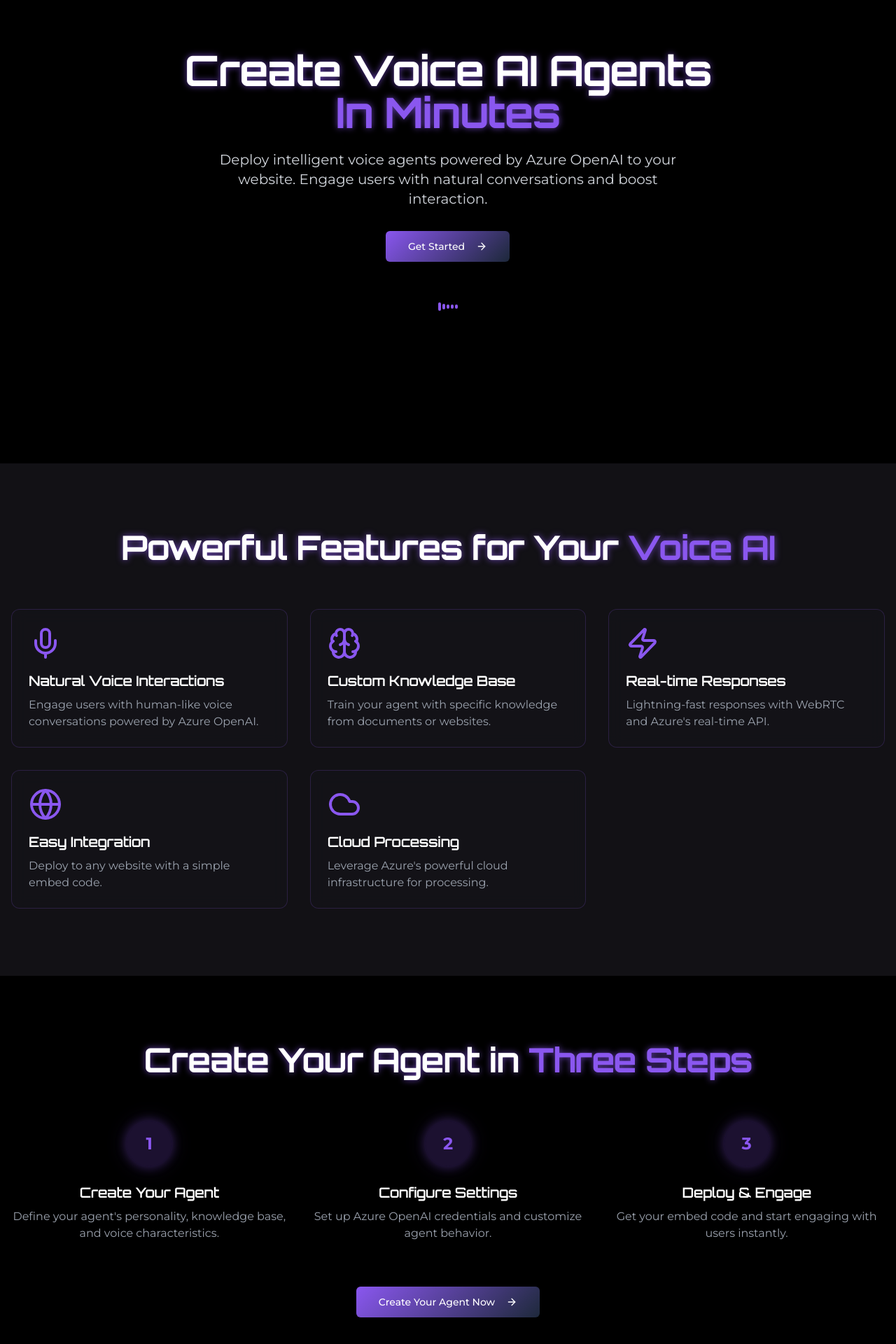
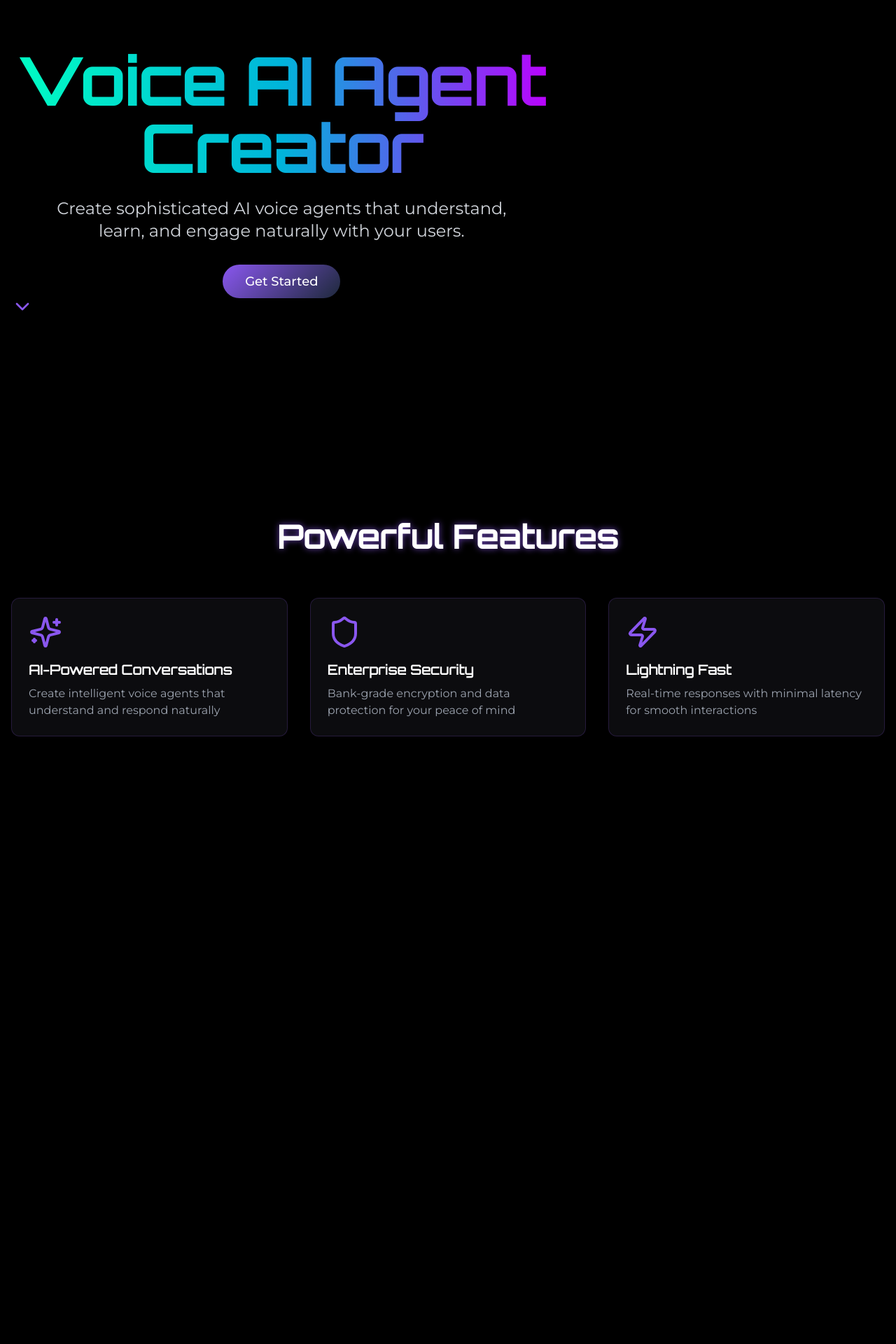
Before and after one commit to crypticatul/vaani-dev, a React (Vite) app: page / in a window 1280 px wide. Shown: the part 138-2058 px from the top of the page at 70% size. After the commit the page ends 1270 px from the top, so only its background shows below. Built offline with nearby package versions, Linux system fonts and the light colour scheme.

Commit message:
Add UI components and features
This commit adds new UI components and features to the application.

```diff
--- a/src/App.tsx
+++ b/src/App.tsx
@@ -1,3 +1,4 @@
+
 import { Toaster } from "@/components/ui/toaster";
 import { Toaster as Sonner } from "@/components/ui/sonner";
 import { TooltipProvider } from "@/components/ui/tooltip";
--- a/src/pages/Index.tsx
+++ b/src/pages/Index.tsx
@@ -6,7 +6,6 @@ import { Card, CardContent } from '@/components/ui/card';
 import { BarChart, LineChartIcon, PieChart, Users } from 'lucide-react';
 import { useVoiceAgent } from '@/hooks/useVoiceAgent';
 import AgentForm from '@/components/agents/AgentForm';
-import { Button } from '@/components/ui/button';
 
 const fadeIn = {
   initial: { opacity: 0, y: 20 },
--- a/src/pages/Landing.tsx
+++ b/src/pages/Landing.tsx
@@ -1,74 +1,129 @@
 
-import { ArrowRight, Mic, Zap, Globe, Brain, Cloud } from 'lucide-react';
 import { motion } from 'framer-motion';
+import { useNavigate } from 'react-router-dom';
 import { Button } from '@/components/ui/button';
-import { useNavigate } from 'react-router-dom';
+import { ChevronDown, Sparkles, Shield, Zap } from 'lucide-react';
 
 const Landing = () => {
   const navigate = useNavigate();
 
+  const containerVariants = {
+    hidden: { opacity: 0 },
+    visible: {
+      opacity: 1,
+      transition: {
+        staggerChildren: 0.2
+      }
+    }
+  };
+
+  const itemVariants = {
+    hidden: { opacity: 0, y: 20 },
+    visible: {
+      opacity: 1,
+      y: 0,
+      transition: {
+        duration: 0.5
+      }
+    }
+  };
+
+  const features = [
+    {
+      icon: Sparkles,
+      title: "AI-Powered Conversations",
+      description: "Create intelligent voice agents that understand and respond naturally"
+    },
+    {
+      icon: Shield,
+      title: "Enterprise Security",
+      description: "Bank-grade encryption and data protection for your peace of mind"
+    },
+    {
+      icon: Zap,
+      title: "Lightning Fast",
+      description: "Real-time responses with minimal latency for smooth interactions"
+    }
+  ];
+
   return (
-    <div className="min-h-screen">
+    <div className="min-h-screen flex flex-col">
       {/* Hero Section */}
-      <section className="relative min-h-screen flex items-center justify-center overflow-hidden hero-gradient">
-        <div className="absolute inset-0 wave-pattern opacity-5" />
+      <section className="relative min-h-screen flex items-center justify-center hero-gradient-bg overflow-hidden">
+        <div className="sound-wave-bg" />
+        <div className="wave-pattern" />
 
-        <div className="container px-4 py-32 mx-auto text-center">
         <motion.div
-            initial={{ opacity: 0, y: 20 }}
-            animate={{ opacity: 1, y: 0 }}
-            transition={{ duration: 0.8 }}
+          className="container mx-auto px-4 text-center z-10"
+          initial="hidden"
+          animate="visible"
+          variants={containerVariants}
         >
-            <h1 className="mb-6 font-bold text-glow">
-              Create Voice AI Agents
-              <br />
-              <span className="text-primary">In Minutes</span>
-            </h1>
+          <motion.h1
+            className="text-6xl md:text-7xl lg:text-8xl font-bold mb-6 bg-clip-text text-transparent bg-gradient-to-r from-[#00FFC2] via-[#00B4DB] to-[#BD00FF]"
+            variants={itemVariants}
+          >
+            Voice AI Agent Creator
+          </motion.h1>
 
-            <p className="mb-8 text-lg md:text-xl text-gray-300 max-w-2xl mx-auto">
-              Deploy intelligent voice agents powered by Azure OpenAI to your website.
-              Engage users with natural conversations and boost interaction.
-            </p>
+          <motion.p
+            className="text-xl md:text-2xl text-gray-300 mb-8 max-w-2xl mx-auto"
+            variants={itemVariants}
+          >
+            Create sophisticated AI voice agents that understand, learn, and engage naturally with your users.
+          </motion.p>
 
-            <div className="flex flex-wrap gap-4 justify-center">
+          <motion.div variants={itemVariants}>
             <Button
-                size="lg"
-                className="gradient-btn animate-pulse-glow"
               onClick={() => navigate('/dashboard')}
+              className="gradient-btn text-white px-8 py-6 text-lg rounded-full hover:scale-105 transform transition-all duration-300"
             >
               Get Started
-                <ArrowRight className="ml-2" />
             </Button>
-            </div>
+          </motion.div>
 
-            <div className="mt-12 sound-wave justify-center">
-              {[...Array(5)].map((_, i) => (
-                <span key={i} className="animate-waveform" />
-              ))}
-            </div>
+          <motion.div
+            className="scroll-down-btn"
+            variants={itemVariants}
+            whileHover={{ y: 5 }}
+          >
+            <ChevronDown className="w-8 h-8 text-primary animate-bounce" />
           </motion.div>
-        </div>
+        </motion.div>
+
+        {/* Purple gradient blobs */}
+        <div className="purple-blob w-96 h-96 top-20 left-20 opacity-30" />
+        <div className="purple-blob w-96 h-96 bottom-20 right-20 opacity-30" />
       </section>
 
       {/* Features Section */}
-      <section className="py-24 bg-accent/50">
-        <div className="container px-4 mx-auto">
-          <h2 className="text-center mb-16 text-glow">
-            Powerful Features for Your
-            <span className="text-primary"> Voice AI</span>
+      <section className="py-20 bg-black">
+        <div className="container mx-auto px-4">
+          <motion.div
+            initial={{ opacity: 0, y: 20 }}
+            whileInView={{ opacity: 1, y: 0 }}
+            transition={{ duration: 0.6 }}
+            viewport={{ once: true }}
+            className="text-center mb-16"
+          >
+            <h2 className="text-4xl md:text-5xl font-bold mb-6 text-glow">
+              Powerful Features
             </h2>
+            <div className="section-divider mx-auto" />
+          </motion.div>
 
-          <div className="grid grid-cols-1 md:grid-cols-2 lg:grid-cols-3 gap-8">
+          <div className="grid grid-cols-1 md:grid-cols-3 gap-8">
             {features.map((feature, index) => (
               <motion.div
                 key={feature.title}
-                className="feature-card"
+                className="feature-card p-6 rounded-xl"
                 initial={{ opacity: 0, y: 20 }}
                 whileInView={{ opacity: 1, y: 0 }}
-                transition={{ delay: index * 0.2 }}
+                transition={{ duration: 0.5, delay: index * 0.2 }}
                 viewport={{ once: true }}
+                whileHover={{ y: -5 }}
               >
-                <feature.icon className="w-12 h-12 mb-4 text-primary" />
+                <feature.icon className="w-12 h-12 text-primary mb-4" />
                 <h3 className="text-xl font-semibold mb-2">{feature.title}</h3>
                 <p className="text-gray-400">{feature.description}</p>
               </motion.div>
@@ -76,98 +131,8 @@ const Landing = () => {
           </div>
         </div>
       </section>
-
-      {/* How It Works Section */}
-      <section className="py-24">
-        <div className="container px-4 mx-auto text-center">
-          <h2 className="mb-16 text-glow">
-            Create Your Agent in
-            <span className="text-primary"> Three Steps</span>
-          </h2>
-
-          <div className="grid grid-cols-1 md:grid-cols-3 gap-8">
-            {steps.map((step, index) => (
-              <motion.div
-                key={step.title}
-                className="relative"
-                initial={{ opacity: 0, y: 20 }}
-                whileInView={{ opacity: 1, y: 0 }}
-                transition={{ delay: index * 0.2 }}
-                viewport={{ once: true }}
-              >
-                <div className="w-16 h-16 mx-auto mb-6 rounded-full bg-primary/20 flex items-center justify-center neo-glow">
-                  <span className="text-2xl font-bold text-primary">
-                    {index + 1}
-                  </span>
-                </div>
-                <h3 className="text-xl font-semibold mb-2">{step.title}</h3>
-                <p className="text-gray-400">{step.description}</p>
-              </motion.div>
-            ))}
-          </div>
-
-          <motion.div
-            className="mt-16"
-            initial={{ opacity: 0, y: 20 }}
-            whileInView={{ opacity: 1, y: 0 }}
-            viewport={{ once: true }}
-          >
-            <Button
-              size="lg"
-              className="gradient-btn"
-              onClick={() => navigate('/dashboard')}
-            >
-              Create Your Agent Now
-              <ArrowRight className="ml-2" />
-            </Button>
-          </motion.div>
-        </div>
-      </section>
     </div>
   );
 };
 
-const features = [
-  {
-    icon: Mic,
-    title: "Natural Voice Interactions",
-    description: "Engage users with human-like voice conversations powered by Azure OpenAI."
-  },
-  {
-    icon: Brain,
-    title: "Custom Knowledge Base",
-    description: "Train your agent with specific knowledge from documents or websites."
-  },
-  {
-    icon: Zap,
-    title: "Real-time Responses",
-    description: "Lightning-fast responses with WebRTC and Azure's real-time API."
-  },
-  {
-    icon: Globe,
-    title: "Easy Integration",
-    description: "Deploy to any website with a simple embed code."
-  },
-  {
-    icon: Cloud,
-    title: "Cloud Processing",
-    description: "Leverage Azure's powerful cloud infrastructure for processing."
-  }
-];
-
-const steps = [
-  {
-    title: "Create Your Agent",
-    description: "Define your agent's personality, knowledge base, and voice characteristics."
-  },
-  {
-    title: "Configure Settings",
-    description: "Set up Azure OpenAI credentials and customize agent behavior."
-  },
-  {
-    title: "Deploy & Engage",
-    description: "Get your embed code and start engaging with users instantly."
-  }
-];
-
 export default Landing;
```
Lines whose indentation alone changed are shown as unchanged.
